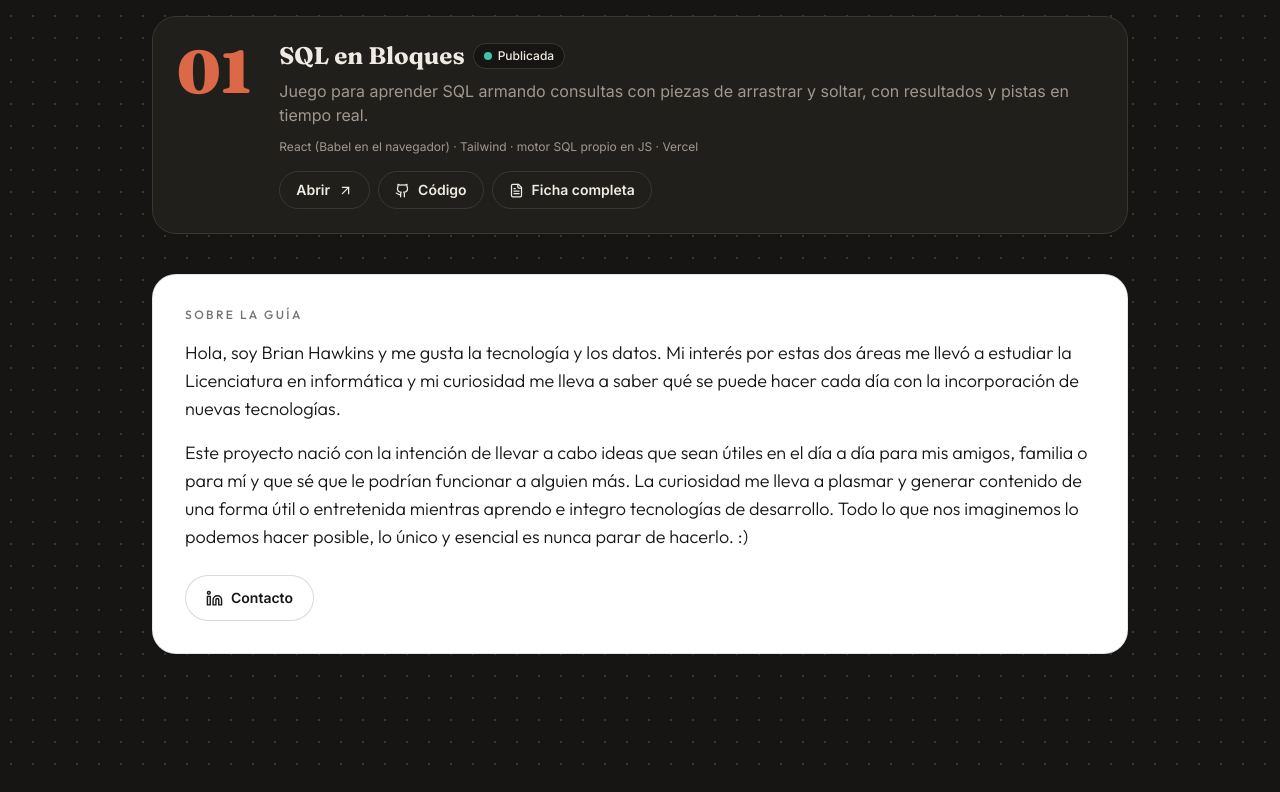
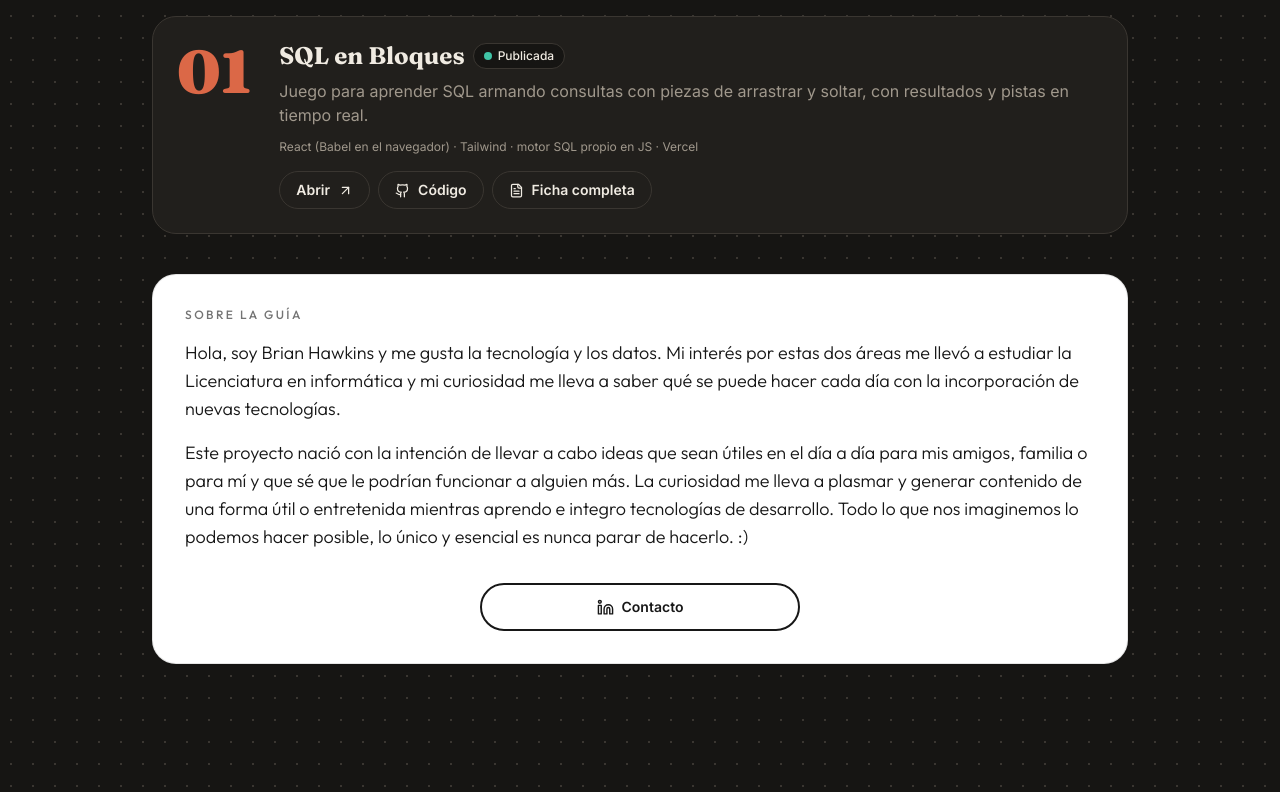
Before and after one commit to briandh5/101greatideas, a Next.js app: page / in a window 1280 px wide. Shown: the part 2987-3779 px from the top of the page. Built offline with nearby package versions, Linux system fonts and the light colour scheme; no server answers.

Commit message:
Guía: botón Contacto de la bio con contorno negro, centrado y hover invertido
Co-Authored-By: Claude Opus 5.5 <noreply@anthropic.com>
Claude-Session: https://claude.ai/code/session_0181t2iUKTvEEmZWgnY9DCj8

```diff
--- a/app/page.tsx
+++ b/app/page.tsx
@@ -125,7 +125,7 @@ export default async function Inicio() {
           href={LINKEDIN}
           target="_blank"
           rel="noreferrer"
-          className="boton mt-6 border border-black/15 bg-white text-neutral-900 hover:border-black/40"
+          className="boton mx-auto mt-8 flex w-full max-w-xs border-2 border-neutral-900 bg-white text-neutral-900 hover:bg-neutral-900 hover:text-white"
         >
           <Linkedin size={17} /> {t.contacto}
         </a>
```
